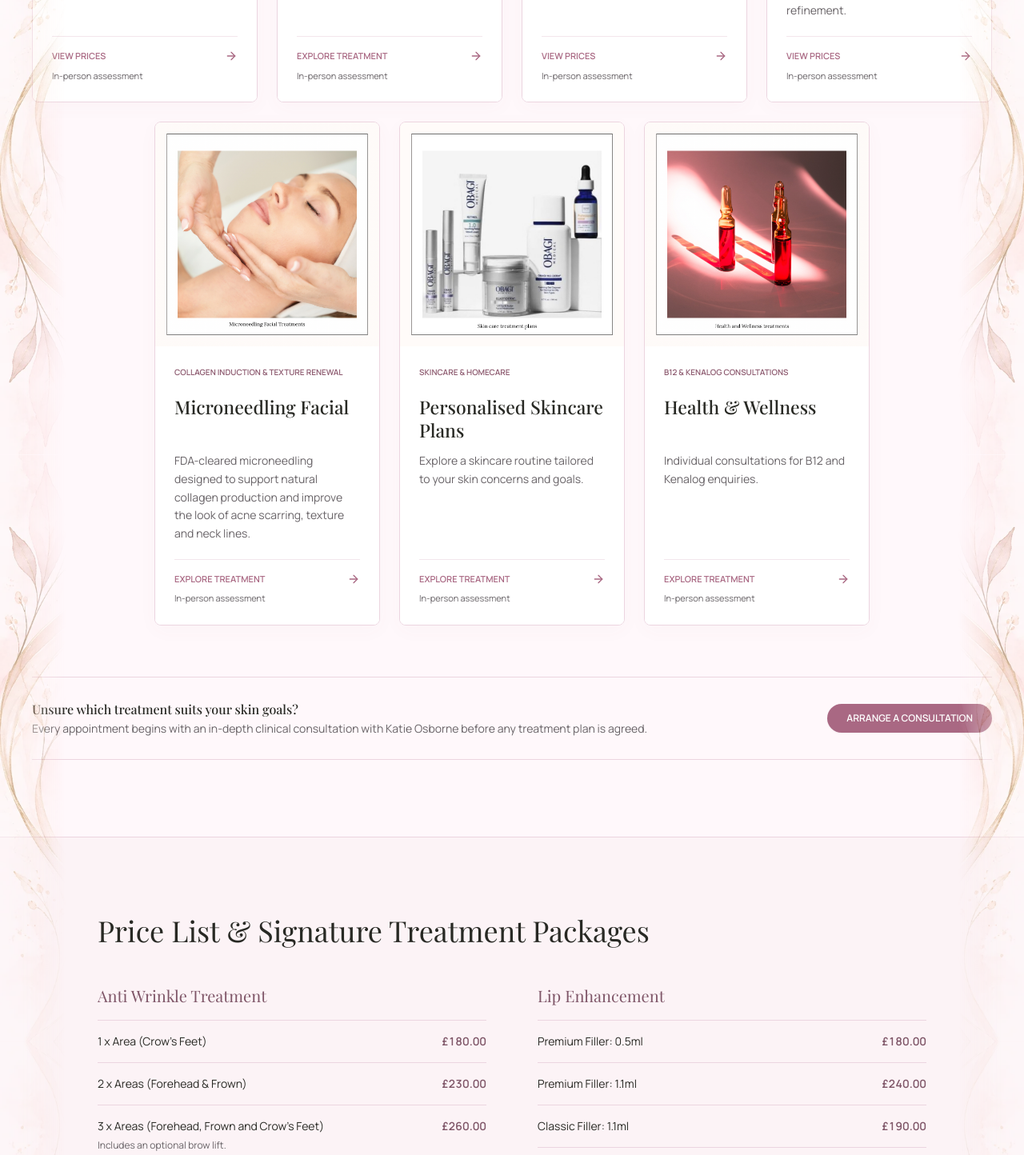
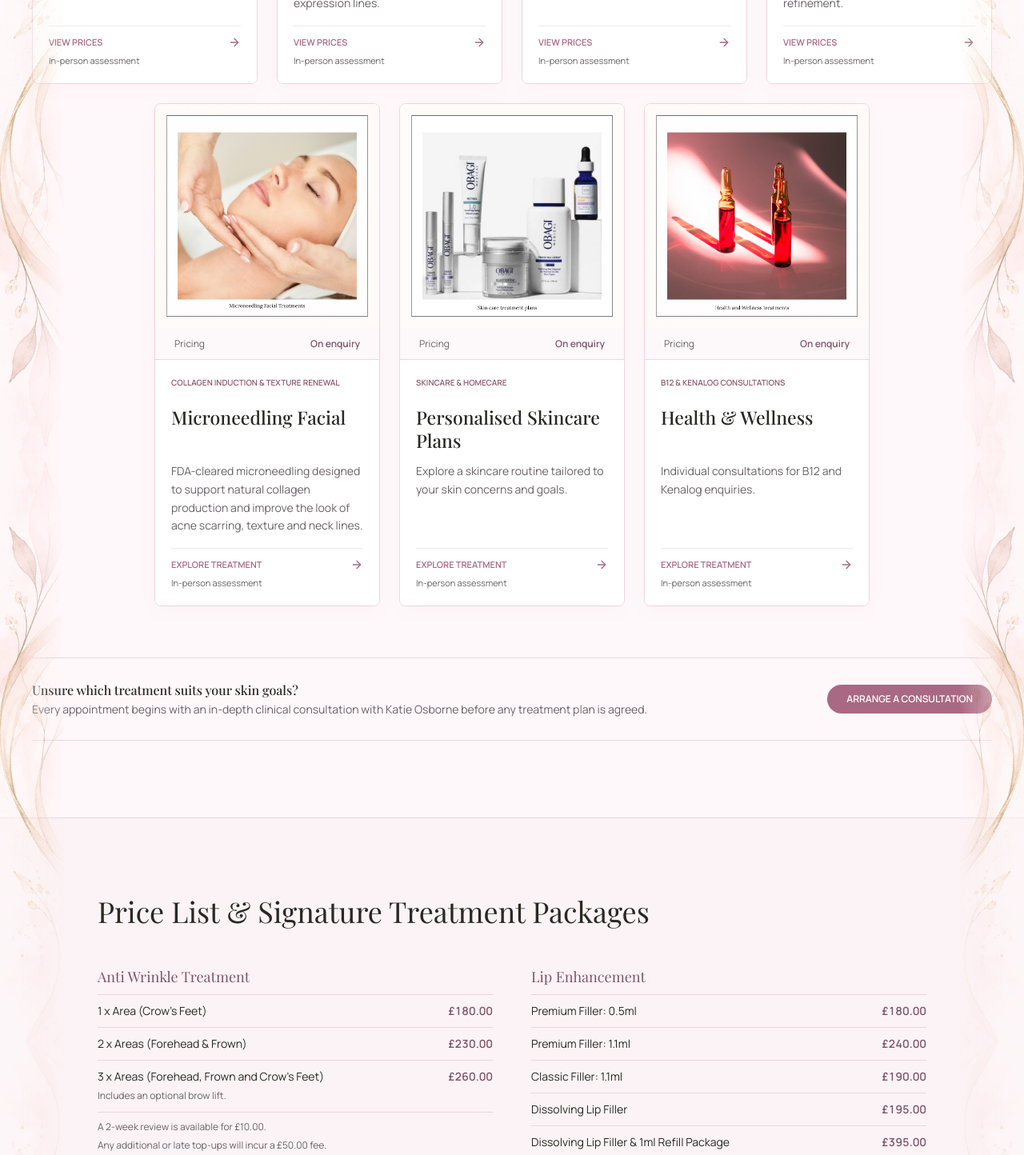
Before and after one commit to adriann1z/Majestic-Aesthetics, a React (Vite) app: page / in a window 1280 px wide. Shown: the part 1800-3244 px from the top of the page at 80% size. Built offline with nearby package versions, Linux system fonts and the light colour scheme; a web font is replaced by a local one.

Commit message:
Align treatment pricing and tighten price list spacing

```diff
--- a/src/components/PriceListSection.tsx
+++ b/src/components/PriceListSection.tsx
@@ -6,20 +6,20 @@ const currency = new Intl.NumberFormat('en-GB', { style: 'currency', currency: '
 
 export const TreatmentPrices: React.FC<{ pricing: TreatmentPricing; compact?: boolean }> = ({ pricing, compact = false }) => (
   <div>
-    <h3 className={`font-serif ${compact ? 'text-base' : 'text-xl'} text-rose-plum mb-4`}>{pricing.title}</h3>
+    <h3 className={`font-serif ${compact ? 'text-base' : 'text-lg'} text-rose-plum mb-2`}>{pricing.title}</h3>
     <dl className="divide-y divide-border-blush border-y border-border-blush">
       {pricing.items.map((item) => (
-        <div key={item.label} className={`grid grid-cols-[minmax(0,1fr)_auto] ${compact ? 'gap-x-2 py-3 text-xs' : 'gap-x-4 py-4 text-sm'} gap-y-1`}>
+        <div key={item.label} className={`grid grid-cols-[minmax(0,1fr)_7rem] ${compact ? 'gap-x-2 py-2 text-xs' : 'gap-x-3 py-2.5 text-sm'} gap-y-1 items-baseline`}>
           <dt className="min-w-0 text-text-charcoal">
             {item.label}
-            {item.note && <span className="block mt-1 text-xs text-text-muted leading-relaxed">{item.note}</span>}
           </dt>
-          <dd className="font-semibold text-rose-plum whitespace-nowrap tabular-nums">{item.from && <span className="block text-xs font-normal">From</span>}{currency.format(item.amount)}</dd>
+          <dd className="font-semibold text-rose-plum whitespace-nowrap tabular-nums text-right">{item.from && <span className="text-xs font-normal mr-1">From</span>}{currency.format(item.amount)}</dd>
+          {item.note && <dd className="col-span-2 text-xs text-text-muted leading-relaxed">{item.note}</dd>}
         </div>
       ))}
     </dl>
     {pricing.notes.length > 0 && (
-      <div className={`mt-4 space-y-2 ${compact ? 'text-xs' : 'text-sm'} text-text-muted leading-relaxed`}>
+      <div className="mt-2 space-y-1 text-xs text-text-muted leading-relaxed">
         {pricing.notes.map((note) => <p key={note}>{note}</p>)}
       </div>
     )}
@@ -32,11 +32,11 @@ export const PriceListSection: React.FC<{ onOpenEnquiry: (treatmentName: string)
       <div className="mb-10 sm:mb-12">
         <h2 id="price-list-title" className="font-serif text-3xl sm:text-4xl text-text-charcoal">Price List &amp; Signature Treatment Packages</h2>
       </div>
-      <div className="grid grid-cols-1 md:grid-cols-2 gap-10 lg:gap-16">
+      <div className="grid grid-cols-1 md:grid-cols-2 gap-x-8 lg:gap-x-12 gap-y-7">
         {treatmentPricing.map((pricing) => (
           <div key={pricing.title} className="min-w-0">
             <TreatmentPrices pricing={pricing} />
-            <button type="button" onClick={() => onOpenEnquiry(pricingEnquiryCategories[pricing.treatmentId])} className="inline-flex items-center gap-2 mt-6 text-sm font-semibold text-rose-plum hover:text-rose-accent cursor-pointer">
+            <button type="button" onClick={() => onOpenEnquiry(pricingEnquiryCategories[pricing.treatmentId])} className="inline-flex items-center gap-2 mt-3 text-xs font-semibold text-rose-plum hover:text-rose-accent cursor-pointer">
               Get Started Here <ArrowUpRight className="w-4 h-4" aria-hidden="true" />
             </button>
           </div>
--- a/src/components/TreatmentCard.tsx
+++ b/src/components/TreatmentCard.tsx
@@ -11,7 +11,7 @@ interface TreatmentCardProps {
 export const TreatmentCard: React.FC<TreatmentCardProps> = ({ treatment, onSelect }) => {
   const [imgLoaded, setImgLoaded] = useState(false);
   const [imgError, setImgError] = useState(false);
-  const pricing = ['skin-boosters', 'polynucleotides', 'dermal-fillers'].includes(treatment.id)
+  const pricing = ['skin-boosters', 'polynucleotides', 'dermal-fillers', 'anti-wrinkle-consultations'].includes(treatment.id)
     ? treatmentPricing.filter((entry) => entry.treatmentId === treatment.id)
     : [];
   const startingPrice = pricing.length > 0
@@ -48,14 +48,15 @@ export const TreatmentCard: React.FC<TreatmentCardProps> = ({ treatment, onSelec
         {treatment.imageFit !== 'contain' && <div className="absolute inset-0 bg-gradient-to-t from-black/25 via-transparent to-transparent opacity-60 group-hover:opacity-40 transition-opacity" />}
       </div>
 
-      {startingPrice !== null && (
-        <div className="w-full px-5 xl:px-6 py-3 border-b border-border-blush bg-blush-pale/40 text-sm font-semibold text-rose-plum">
-          From {new Intl.NumberFormat('en-GB', { style: 'currency', currency: 'GBP', maximumFractionDigits: 0 }).format(startingPrice)}
-        </div>
-      )}
+      <div className="w-full h-10 shrink-0 flex items-center justify-between gap-2 px-5 xl:px-6 border-b border-border-blush bg-blush-pale/40 text-xs text-text-muted">
+        <span>{startingPrice !== null ? 'From' : 'Pricing'}</span>
+        <span className="font-semibold text-rose-plum tabular-nums">{startingPrice !== null
+          ? new Intl.NumberFormat('en-GB', { style: 'currency', currency: 'GBP', maximumFractionDigits: 0 }).format(startingPrice)
+          : 'On enquiry'}</span>
+      </div>
 
       {/* Card Content */}
-      <div className="p-5 xl:p-6 flex flex-col flex-1 justify-between bg-white relative w-full">
+      <div className="p-4 xl:p-5 flex flex-col flex-1 justify-between bg-white relative w-full">
         <div className="absolute top-0 right-8 w-20 h-1 bg-gradient-to-r from-transparent via-gold-metallic/40 to-transparent opacity-0 group-hover:opacity-100 transition-opacity" />
         <div>
           <span className="block min-h-8 text-[10px] leading-4 font-semibold text-rose-accent uppercase">
@@ -71,7 +72,7 @@ export const TreatmentCard: React.FC<TreatmentCardProps> = ({ treatment, onSelec
           </p>
         </div>
 
-        <div className="pt-4 mt-5 border-t border-border-blush/60 flex flex-col items-start gap-2">
+        <div className="pt-3 mt-4 border-t border-border-blush/60 flex flex-col items-start gap-1.5">
           <span className="inline-flex items-center justify-between w-full gap-2 text-[11px] font-semibold uppercase text-rose-button group-hover:text-rose-plum transition-colors">
             {startingPrice !== null ? 'View Prices' : 'Explore Treatment'}
             <ArrowRight className="w-4 h-4 shrink-0 transition-transform group-hover:translate-x-1 group-focus-visible:translate-x-1 motion-reduce:transform-none" />
```
